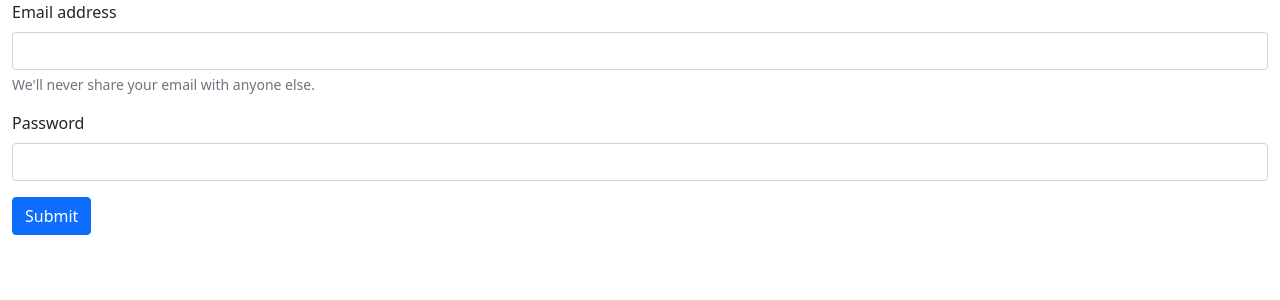
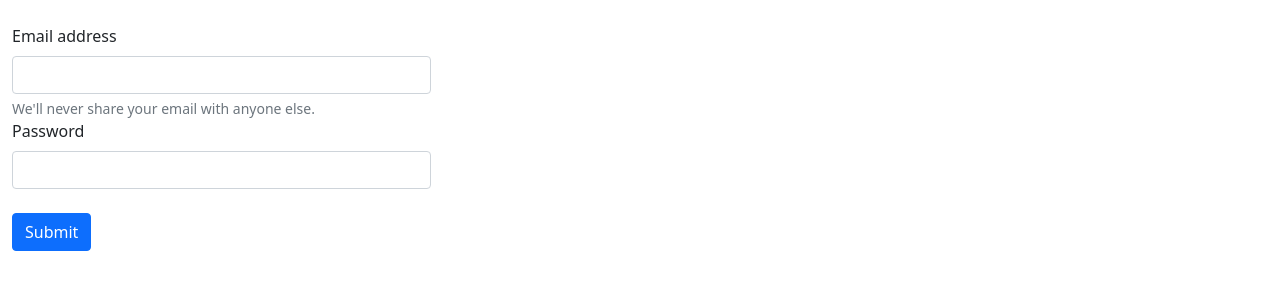
Before and after one commit to jyothisbenny/Direct-Charity, a Django app: page /adminlogin/ in a window 1280 px wide. Shown: the top 300 px of the page. Run offline with Django 3.2, Linux system fonts and the light colour scheme.

Commit message:
just made some chnages in admin login page

```diff
--- a/DirectCharity/settings.py
+++ b/DirectCharity/settings.py
@@ -78,7 +78,7 @@ WSGI_APPLICATION = 'DirectCharity.wsgi.application'
 DATABASES = {
     'default': {
         'ENGINE': 'django.db.backends.postgresql',
-        'NAME': 'Direct_Charity',
+        'NAME': 'DirectCharity',
         'USER': 'postgres',
         'PASSWORD': '1234',
         'HOST': 'localhost'
--- a/templates/Admin/AdminLogin.html
+++ b/templates/Admin/AdminLogin.html
@@ -4,17 +4,18 @@
 
   <form method="POST">
     {% csrf_token %}
-    <div class="mb-3">
+    <br>
+    <div class="col-sm-4">
       <label for="exampleInputEmail1" class="form-label">Email address</label>
       <input type="email" class="form-control" id="exampleInputEmail1" aria-describedby="emailHelp" name="email">
       <div id="emailHelp" class="form-text">We'll never share your email with anyone else.</div>
     </div>
 
-    <div class="mb-3">
+    <div class="col-sm-4">
       <label for="exampleInputPassword1" class="form-label">Password</label>
       <input type="password" class="form-control" id="exampleInputPassword1" name="password">
     </div>
-
+    <br>
     <button type="submit" class="btn btn-primary">Submit</button>
   </form>
 
```
Also changed, not shown: db.sqlite3.
